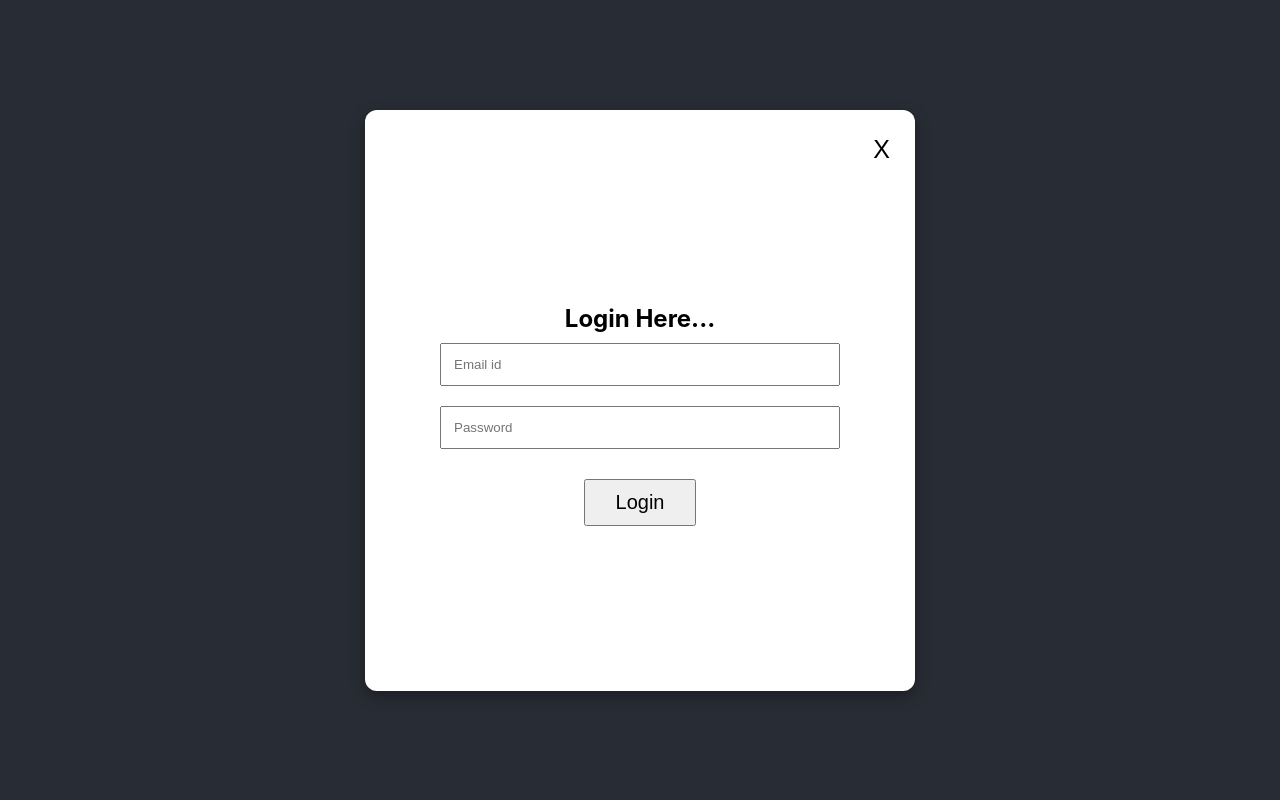
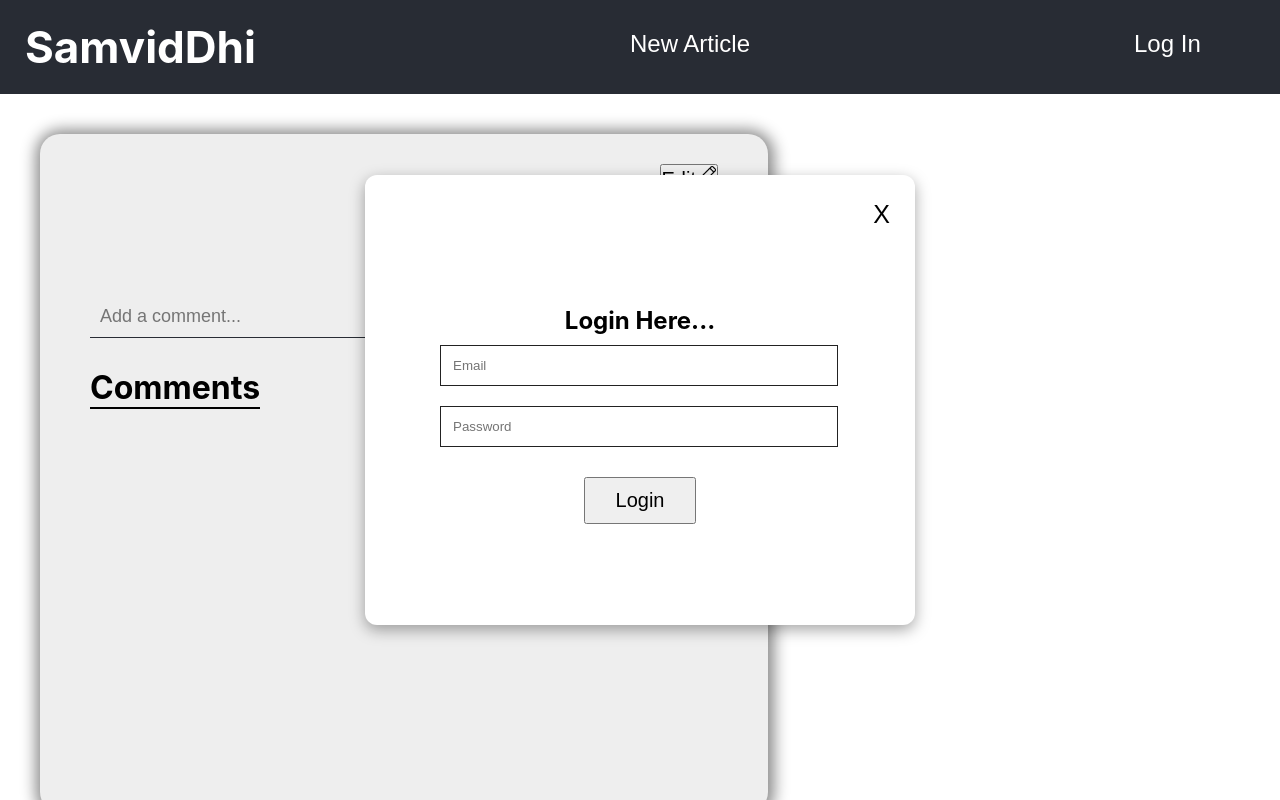
Before and after one commit to praveenkanagalla/react-mini, a React (Create React App) app: page / in a window 1280 px wide. Both pictures are taken after a click on the button "Log In". Shown: the top 800 px of the page. Built offline with nearby package versions, Linux system fonts and the light colour scheme.

Commit message:
added Edit Article Component

```diff
--- a/src/App.css
+++ b/src/App.css
@@ -71,6 +71,17 @@ nav {
 .article__title {
   display: flex;
   font-size: 32px;
+}
+.edit__btn-section {
+  width: 100%;
+  text-align: end;
+}
+.edit__btn {
+  font-size: 20px;
+}
+.pencil__icon {
+  width: 20px;
+  height: 20px;
 }
 .authers__name {
   text-align: end;
@@ -174,6 +185,8 @@ nav {
   height: 100vh;
   background-color: #282c34;
   position: fixed;
+  left: 0;
+  top: 0;
   display: flex;
   justify-content: center;
   align-items: center;
@@ -238,13 +251,23 @@ nav {
 }
 input[type="text"], textarea[type="text"] {
   font-size: 18px;
+  padding: 10px;
 }
 
 
 /* login style */
+.login__background {
+  background-color: transparent;
+  width: auto;
+  height: auto;
+  position: absolute;
+  top: 50%;
+  left: 50%;
+  transform: translate(-50%, -50%);
+}
 .login__Container {
   width: 500px;
-  height: 531px;
+  height: 400px;
   border-radius: 12px;
   background-color: #fff;
   box-shadow: rgba(0, 0, 0, 0.35) 0px 5px 15px;
@@ -256,4 +279,5 @@ input[type="text"], textarea[type="text"] {
   width: 93%;
   margin: 10px 0;
   padding: 12px;
+  border: 1px solid #222;
 }
--- a/src/components/Article.js
+++ b/src/components/Article.js
@@ -1,19 +1,47 @@
 import React from 'react';
 import Comment from './Comment';
+import pencil from './pencil.png'
+import { useState, useEffect } from "react";
+import EditArticle from './EditArticle';
 
 const Article = ({addComment, data }) => {
+  const [modalOpenEdit, setModalOpenEdit] = useState(false);
+  const [articleDesc, setArticleDesc] = useState(data.body);
+
+  useEffect(() => {
+    setArticleDesc(data.body);
+  }, [data.body]);
+
+  const handleClick = () => {
+    // onArticleEditClick();
+    // console.log(data.body);
+    setModalOpenEdit(true);
+  }
+
+  const onModalDataChange = (modalData) => {
+    setArticleDesc(modalData);
+  };
 
   if (!data) {
     return <></>
   }
 
+
   return (
+
     <article className='article__container'>
       <div className='article__top-content'>
         <h2 className="article__title"> {data.title}</h2>
+        <div className='edit__btn-section'>
+          <button onClick = { handleClick } className="edit__btn">
+            <label>Edit</label>
+            <img src={pencil} className='pencil__icon' alt='userIcon' />
+          </button>
+        </div>
+        {modalOpenEdit && <EditArticle setOpenModalEdit={setModalOpenEdit} onModalDataChange={onModalDataChange} articleDesc={articleDesc}/>}
         <h3 className="authers__name">- {data.auther}</h3>
       </div>
-      <p className='article__content'>{data.body}</p>
+      <p className='article__content'>{articleDesc}</p>
       <Comment comments={data.comments || []} addComment={addComment} />
     </article>
   );
--- a/src/components/EditArticle.js
+++ b/src/components/EditArticle.js
@@ -1,9 +1,56 @@
-import React from 'react'
+import React from "react";
+import { useState, useRef, useEffect } from 'react';
 
-const EditArticle = () => {
+function EditArticle({ setOpenModalEdit, onModalDataChange, articleDesc }) {
+  const [body, setBody] = useState(articleDesc);
+
+  const handleClick = () => {
+    onModalDataChange(body);
+    const articleJSON = JSON.parse(localStorage.getItem('articles'));
+    articleJSON[0].body = body;
+    localStorage.setItem('articles', JSON.stringify(articleJSON));
+
+    setOpenModalEdit(false);
+  }
+
+
+  let menuRef = useRef();
+
+  useEffect(() => {
+    let handler = (e) => {
+      if(!menuRef.current.contains(e.target)){
+        setOpenModalEdit(false);
+      }
+    };
+    document.addEventListener("mousedown", handler);
+
+    return() =>{
+      document.removeEventListener("mousedown", handler);
+    }
+
+  });
+
   return (
-    <div>EditArticle</div>
-  )
+    <div className="modalBackground">
+      <div className="modalContainer" ref={menuRef}>
+        <div className="titleCloseBtn">
+          <button onClick={() => { setOpenModalEdit(false);}}>X</button>
+        </div>
+        <div className='new-article'>
+          <h2 className='Article__heading'>Edit This Article Content</h2>
+          <form>
+            <label className='article__lable'>Article Content:</label>
+                <textarea className='article__textarea' name="textValue" type="text" required value={body}
+                onChange={(e) => setBody( e.target.value )}/>
+            <input className='article__submit' type="button" value="Update Article" onClick={handleClick} />
+          </form>
+        </div>
+      </div>
+    </div>
+  );
 }
 
 export default EditArticle;
+
+
+// onChange={(e) => { this.setState({ title: e.target.value }) }}
--- a/src/components/Home.js
+++ b/src/components/Home.js
@@ -9,7 +9,6 @@ const Home = () => {
 
   const onArticleClick = (articleIndex) => {
     setSelectedIndex(articleIndex);
-    // console.log(selectedData);
   }
 
   const addComment = (commentData) => {
@@ -49,3 +48,5 @@ const Home = () => {
 }
 
 export default Home;
+
+// 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
--- a/src/components/Login.js
+++ b/src/components/Login.js
@@ -1,7 +1,7 @@
 import React from "react";
-import { useState } from 'react';
+import { useState, useRef, useEffect } from 'react';
 
-function Login({ setModalOpenLogin }) {
+function Login({ setOpenModalLogin }) {
   const [email, setEmail] = useState('');
   const [password, setPassword] = useState('');
 
@@ -12,20 +12,37 @@ function Login({ setModalOpenLogin }) {
 
     console.log('loginDetails',JSON.stringify(loginDetails));
     localStorage.setItem('loginDetails',JSON.stringify(loginDetails));
-    setModalOpenLogin(false);
+    setOpenModalLogin(false);
   }
 
+  let menuRef = useRef();
+
+  useEffect(() => {
+    let handler = (e)=>{
+      if(!menuRef.current.contains(e.target)){
+        setOpenModalLogin(false);
+      }
+    };
+    document.addEventListener("mousedown", handler);
+
+    return() =>{
+      document.removeEventListener("mousedown", handler);
+    }
+
+  });
+
+
   return (
-    <div className="modalBackground">
-      <div className="modalContainer login__Container">
+    <div className="modalBackground login__background">
+      <div className="modalContainer login__Container" ref={menuRef}>
         <div className="titleCloseBtn">
-          <button onClick={() => { setModalOpenLogin(false);}}>X</button>
+          <button onClick={() => { setOpenModalLogin(false);}}>X</button>
         </div>
         <div className='new-article'>
           <h2 className='Article__heading'>Login Here...</h2>
           <form>
-                <input className='login__input' type="name" name="name" placeholder="Email id" required value={email} onChange={(e) => setEmail(e.target.value)} />
-                <input className='login__input' type="name" name="name" placeholder="Password" required value={password} onChange={(e) => setPassword(e.target.value)} />
+                <input className='login__input' type="email" name="email" id="email" placeholder="Email" value={email} onChange={(e) => setEmail(e.target.value)} required="required" />
+                <input className='login__input' type="password" name="password" id="password" placeholder="Password" value={password} onChange={(e) => setPassword(e.target.value)} required="required" />
             <input className='article__submit' type="button" value="Login" onClick={handleLoginClick} />
           </form>
         </div>
```
Also changed, not shown: src/components/pencil.png (added).
